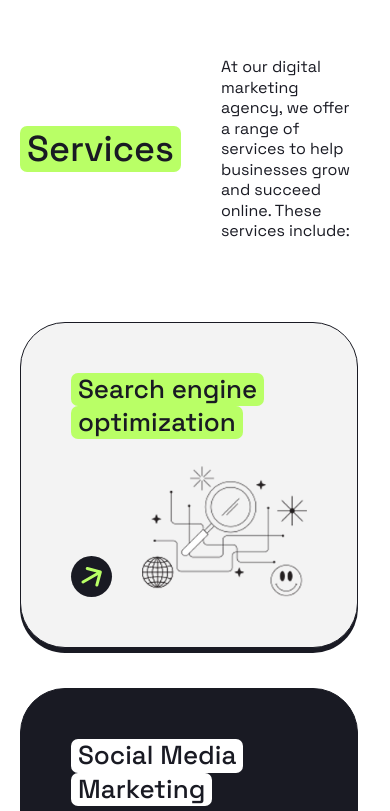
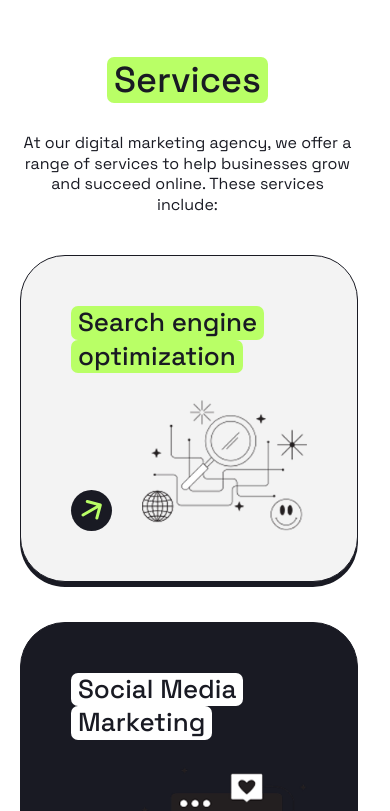
Before and after one commit to sabyrka23/positivus, a website: page index.html in a window 390 px wide. Shown: the part 1095-1906 px from the top of the page. Drawn offline with nearby package versions, Linux system fonts and the light colour scheme; files that its build step writes are made by us from their sources.

Commit message:
feat: enhance section styles for mobile responsiveness and layout adjustments

```diff
--- a/styles/layout/_section.scss
+++ b/styles/layout/_section.scss
@@ -1,3 +1,5 @@
+@use '../helpers' as *;
+
 .section {
   padding-block: var(--section-padding-y);
 
@@ -10,8 +12,18 @@
     align-items: center;
     column-gap: 40px;
 
+    @include mobile {
+      flex-direction: column;
+      row-gap: 30px;
+      text-align: center;
+    }
+
     &:not(:last-child) {
       margin-bottom: 80px;
+
+      @include mobile {
+        margin-bottom: 40px;
+      }
     }
   }
 
```
